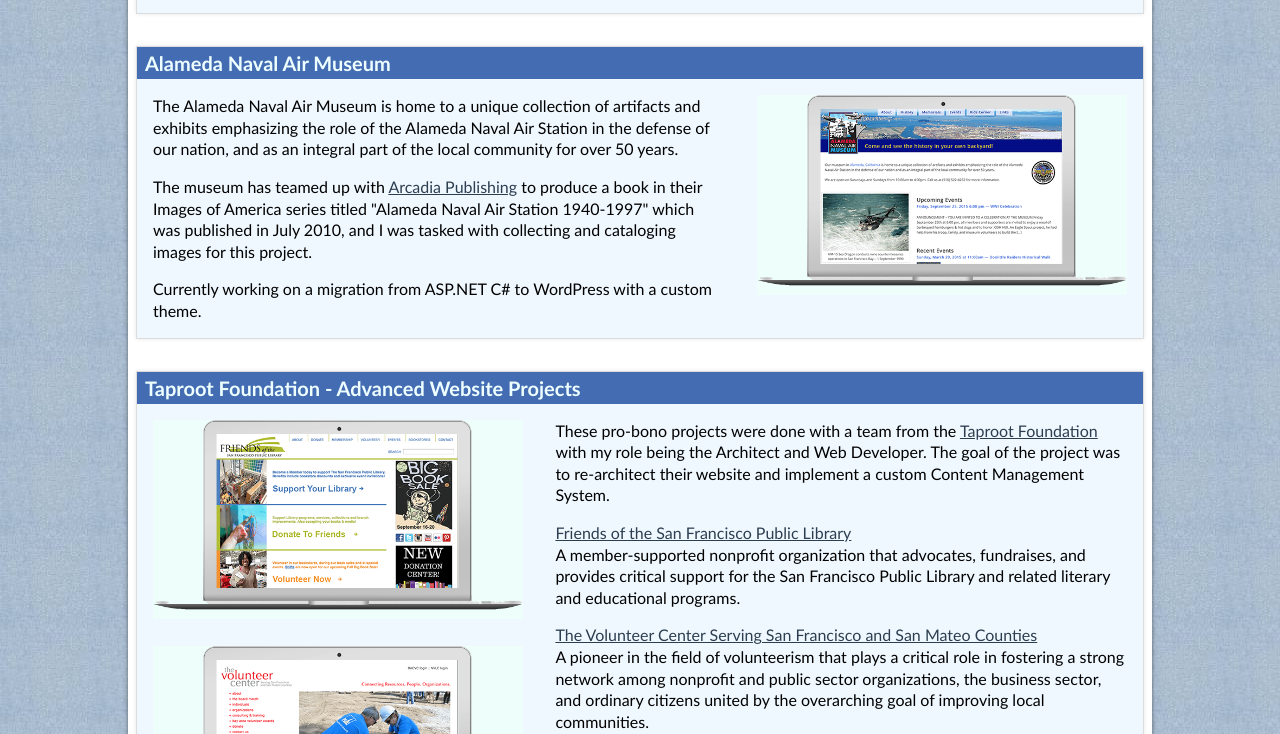
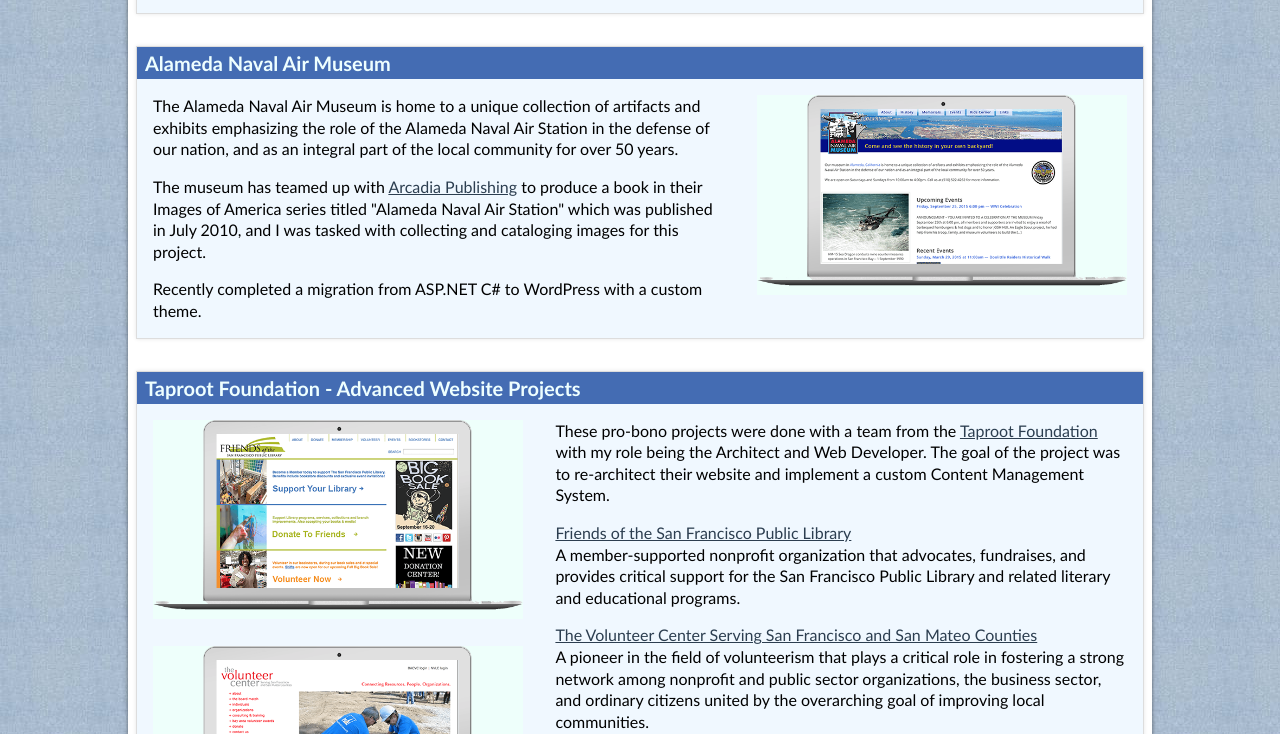
Before and after one commit to balmerd/balmerd.github.io, a plain HTML site: page index.html in a window 1280 px wide. Shown: the part 976-1710 px from the top of the page. Drawn offline with Linux system fonts and the light colour scheme.

Commit message:
Minor tweaks

```diff
--- a/index.html
+++ b/index.html
@@ -59,8 +59,8 @@
 			  </div>
         <div class="description">
 				  <p>The Alameda Naval Air Museum is home to a unique collection of artifacts and exhibits emphasizing the role of the Alameda Naval Air Station in the defense of our nation, and as an integral part of the local community for over 50 years.</p>
-				  <p>The museum has teamed up with <a href="http://www.arcadiapublishing.com/" target="_blank">Arcadia Publishing</a> to produce a book in their Images of America series titled "Alameda Naval Air Station 1940-1997" which was published in July 2010, and I was tasked with collecting and cataloging images for this project.</p>
-				  <p>Currently working on a migration from ASP.NET C# to WordPress with a custom theme.</p>
+				  <p>The museum has teamed up with <a href="https://www.arcadiapublishing.com/Products/9780738580401" target="_blank">Arcadia Publishing</a> to produce a book in their Images of America series titled "Alameda Naval Air Station" which was published in July 2010, and I was tasked with collecting and cataloging images for this project.</p>
+				  <p>Recently completed a migration from ASP.NET C# to WordPress with a custom theme.</p>
         </div>
       </article>
       <article>
--- a/styles/site.css
+++ b/styles/site.css
@@ -45,6 +45,7 @@
 .social {
     float: right;
     width: 160px;
+    margin-left: 0.25rem;
 }
 #container > header h1 {
   font-size: 2rem;
```
